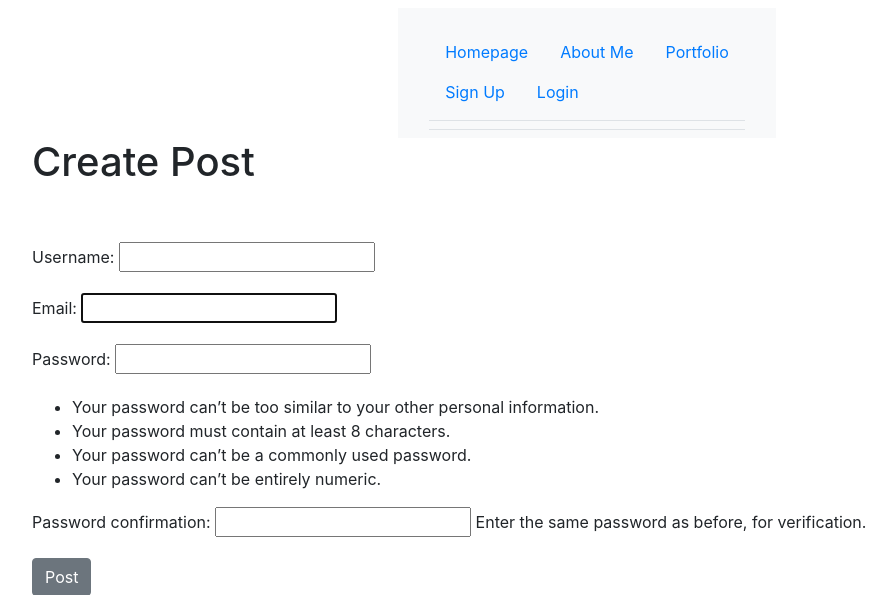
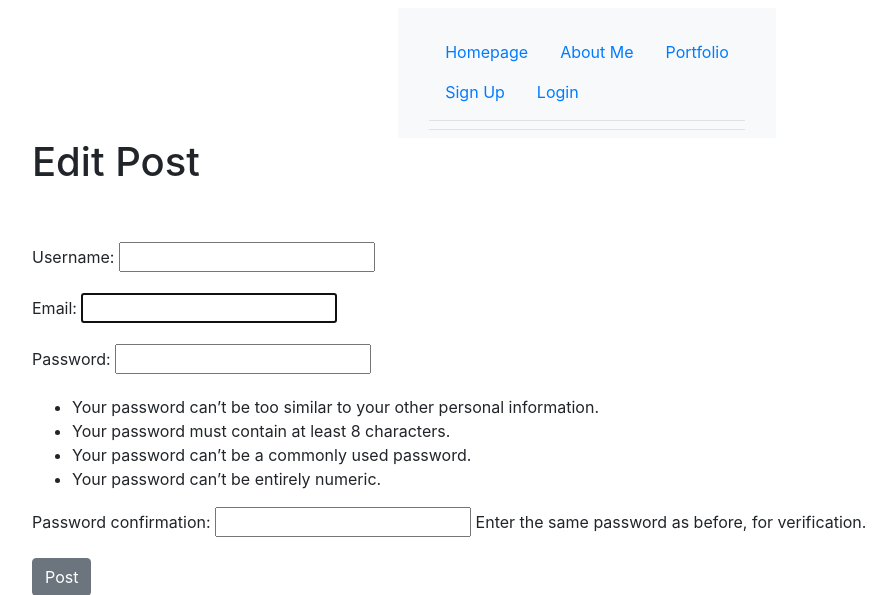
Before and after one commit to TheBigL/PersonalBlog, a Django app: template posts/templates/editpost.html in a window 1280 px wide. Shown: the part 48-643 px from the top of the page, without its empty margins (53-945 px from the left). Run offline with Django 5.2, Linux system fonts and the light colour scheme; the template is opened without the code that fills it: values that come from a table or form of the project are taken from there, others are empty; some libraries are stand-ins or nearby versions.

Commit message:
Correcting the EditPost page title

```diff
--- a/posts/templates/editpost.html
+++ b/posts/templates/editpost.html
@@ -1,9 +1,9 @@
 {% extends 'base.html' %}
-{% block title %} Create a Blog Post! {% endblock %}
+{% block title %} Edit a Blog Post! {% endblock %}
 {% block content %}
 
 
-        <h1>Create Post</h1>
+        <h1>Edit Post</h1>
         <br/><br/>
 
 
```
